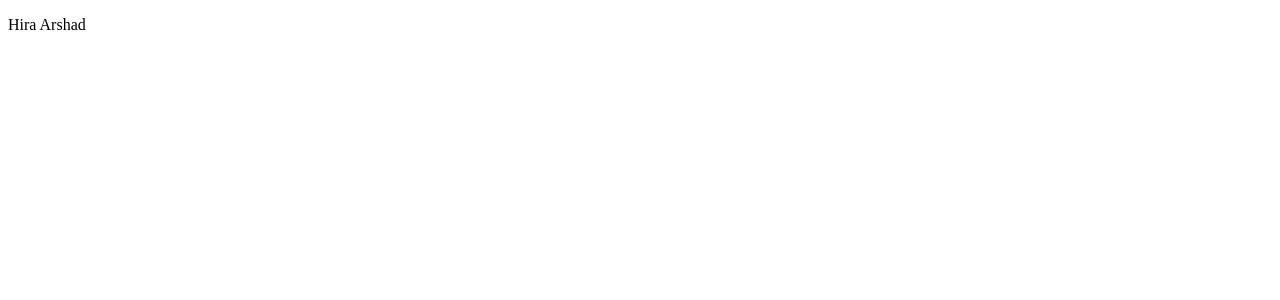
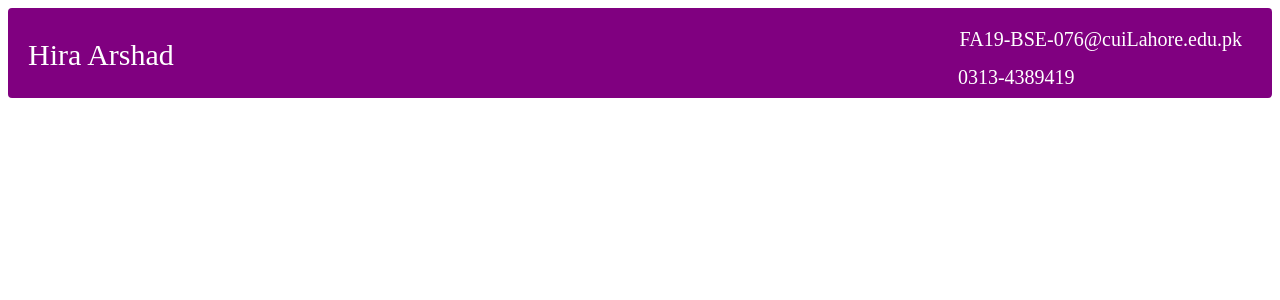
Before and after one commit to HiraArshad01/my_Cv, a PHP site: page / in a window 1280 px wide. Before the commit the part shown is almost empty. Shown: the top 300 px of the page. Run offline with PHP 8.4, Linux system fonts and the light colour scheme.

Commit message:
created first line

```diff
--- a/index.css
+++ b/index.css
@@ -1,9 +1,38 @@
+div{
+    border-radius: 4px;
+}
 #main
 {
-    position: fixed;
     z-index: 1;
-    height:40px;
-    width: 98%;
-    background-color: #668284;
-    margin-bottom: 10px
+    height: 90px;
+    width: 100%;
+    background-color: purple;
+    margin-bottom: 20px
     }
+
+#name
+{
+    float: left;
+    margin-left: 20px;
+    color: white;
+    font-size: 30px;
+    padding-bottom: 20px;
+}
+
+#email
+{
+    float: right;
+    margin-right: 30px;
+    color: white;
+    padding-bottom: 10px;
+    font-size: 20px;
+}
+
+#number{
+    float: right;
+    color: white;
+    margin-right: -115px;
+    font-size: 20px;
+    padding-bottom: 10px;
+    margin-top: 40px;
+}
--- a/index.html
+++ b/index.html
@@ -6,9 +6,19 @@
     <meta name="viewport" content="width=device-width, initial-scale=1.0">
     <title>Document</title>
 </head>
+<link rel="stylesheet" href="index.css">
 <body>
     <div id="main">
         <p id="name">Hira Arshad</p>
+        <a href="mailto:FA19-BSE-076@cuiLahore.edu.pk">
+            <p id="email">FA19-BSE-076@cuiLahore.edu.pk</p>
+        </a>
+        <br>
+        <p id="number">0313-4389419</p>
+    </div>
+    <div class="left"></div>
+    <div class="right">
+
     </div>
 </body>
 </html>
```
